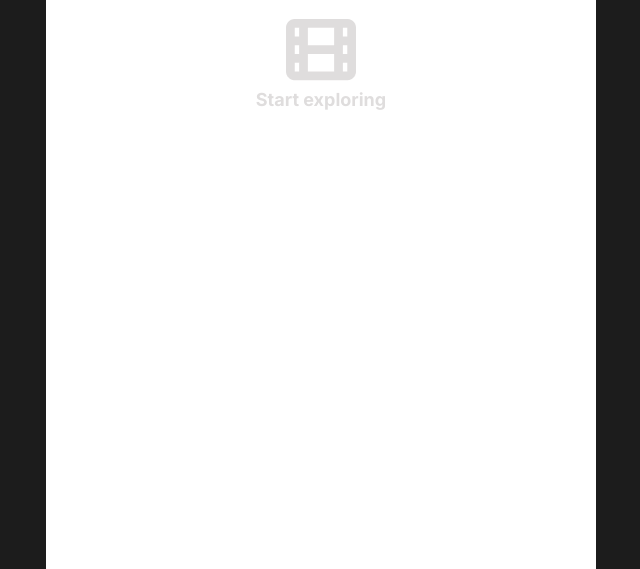
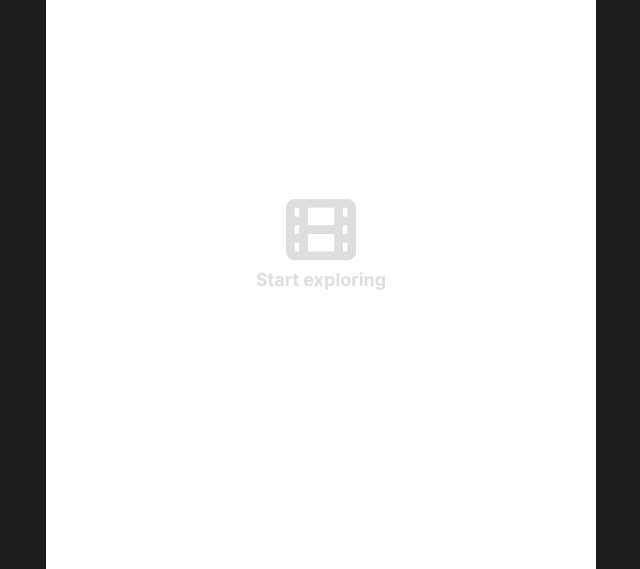
Before and after one commit to hasanozbakir/hasanozbakir.github.io, a plain HTML site: page myWatchList/index.html in a window 1280 px wide. Shown: the part 231-800 px from the top of the page, without its empty margins (319-959 px from the left). Drawn offline with nearby package versions, Linux system fonts and the light colour scheme.

Commit message:
update index.css

```diff
--- a/myWatchList/index.css
+++ b/myWatchList/index.css
@@ -124,6 +124,10 @@ form {
     margin-top: 200px;
 }
 
+#start-img {
+    margin-top: 180px;
+}
+
 #search,
 #my-watch-list {
     display: flex;
--- a/myWatchList/index.html
+++ b/myWatchList/index.html
@@ -21,7 +21,7 @@
 
             <div id="search-page">
                 <div id="search">
-                    <img src="images/Icon.png">
+                    <img id="start-img" src="images/Icon.png">
                     <h3>Start exploring</h3>
                 </div>
             <div>
```
